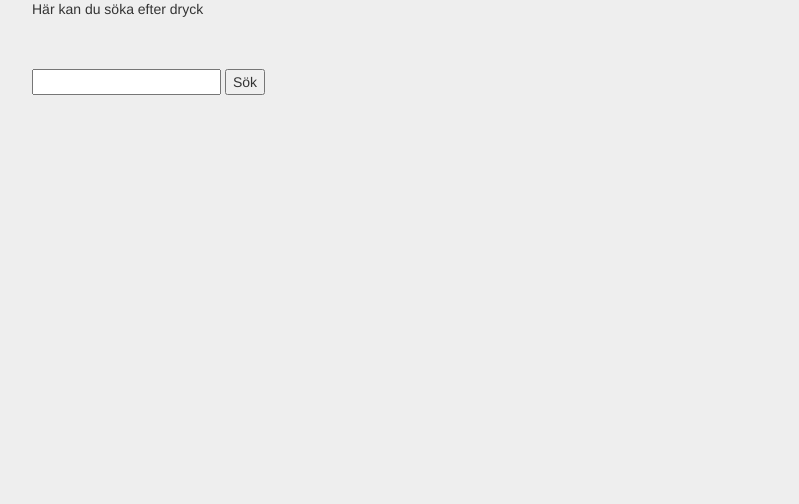
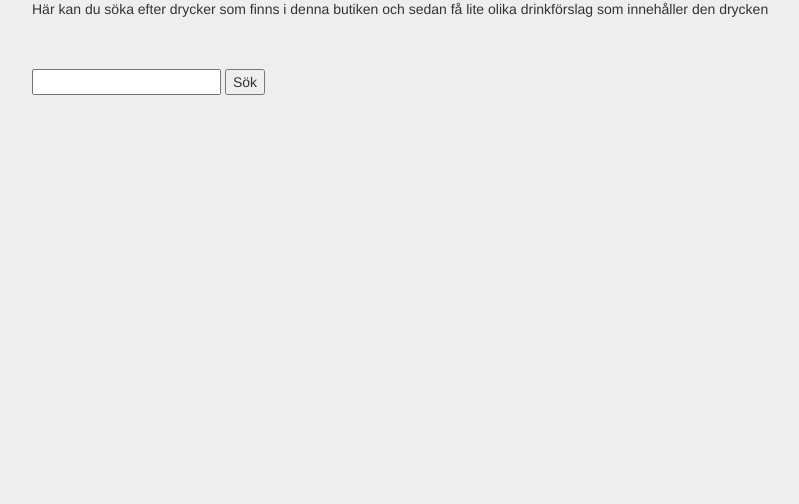
Before and after one commit to MiloOyaguezKarlsson/Systembolaget-app, a website: page store.html in a window 1280 px wide. Shown: the part 296-800 px from the top of the page, without its empty margins (38-837 px from the left). Drawn offline with nearby package versions, Linux system fonts and the light colour scheme; no server answers.

Commit message:
utökade en p-tagg för att beskriva vad man kan göra på store.html

```diff
--- a/store.html
+++ b/store.html
@@ -18,7 +18,7 @@
 
 <div class="container mainContainer">
     <h1 id="address">Butikens address är: </h1>
-    <p>Här kan du söka efter dryck</p>
+    <p>Här kan du söka efter drycker som finns i denna butiken och sedan få lite olika drinkförslag som innehåller den drycken</p>
     <div id="searchDrink">
         <input type="text" id="searchDrinkInput">
         <input type="button" value="Sök" id="searchDrinkBtn">
```
